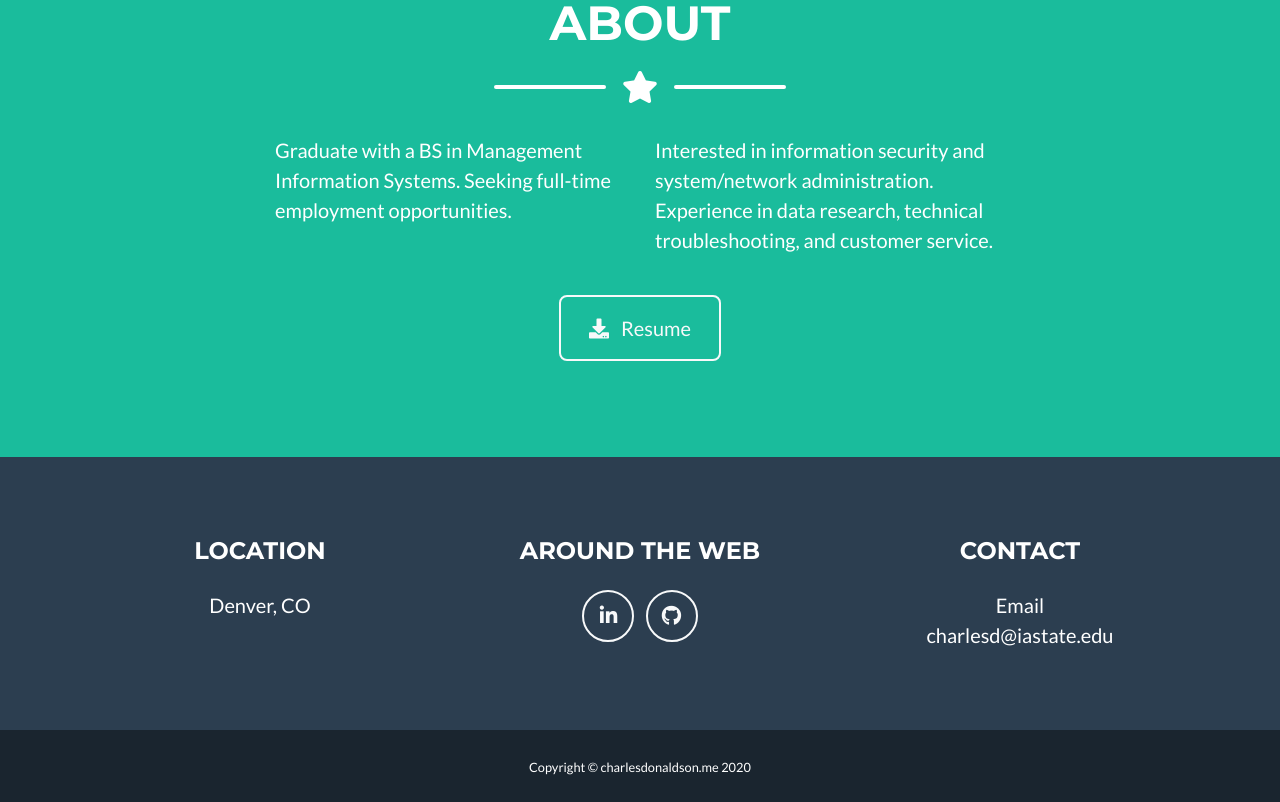
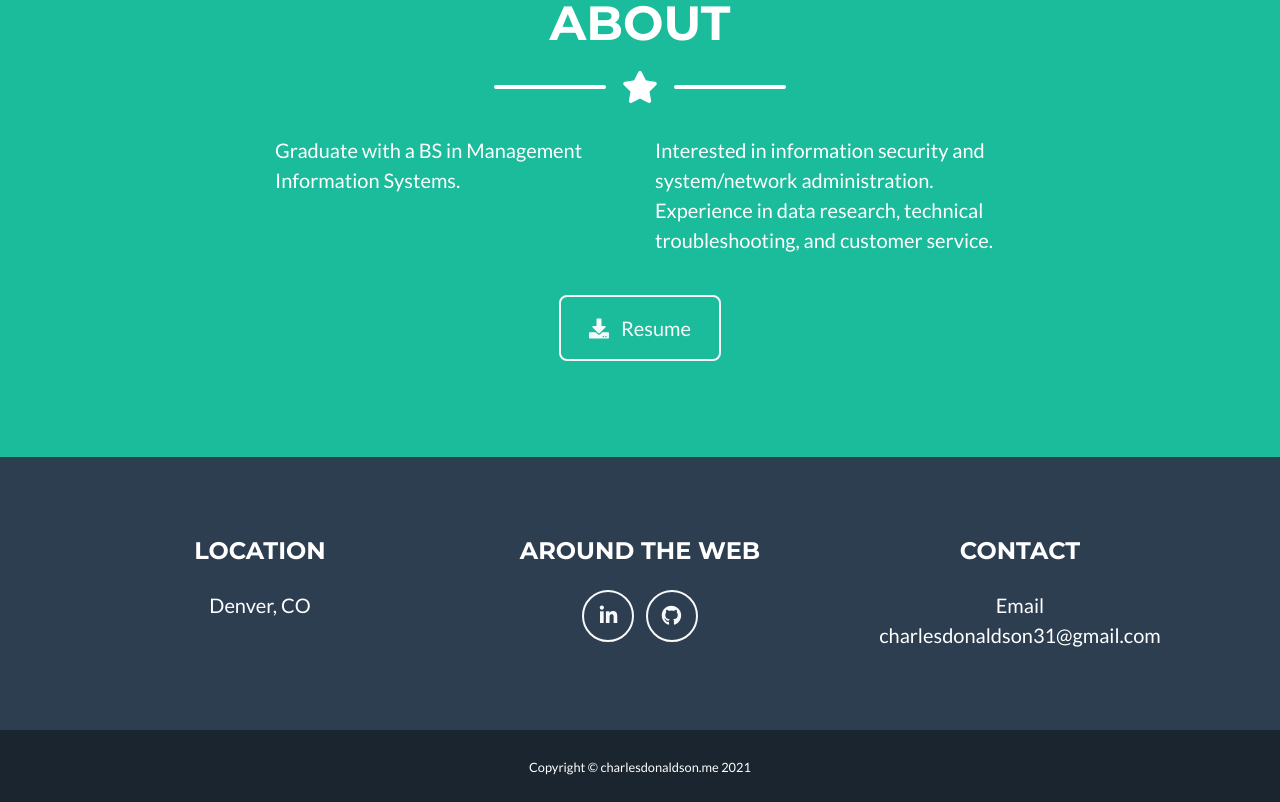
Before and after one commit to CharDon46/chardon46.github.io, a website with bundled scripts: page index.html in a window 1280 px wide. Shown: the part 1475-2277 px from the top of the page. Built offline with nearby package versions, Linux system fonts and the light colour scheme.

Commit message:
Updated About Me, Resume, end email.

```diff
--- a/index.html
+++ b/index.html
@@ -157,7 +157,7 @@
       <!-- About Section Content -->
       <div class="row">
         <div class="col-lg-4 ml-auto">
-          <p class="lead">Graduate with a BS in Management Information Systems. Seeking full-time employment opportunities.</p>
+          <p class="lead">Graduate with a BS in Management Information Systems.</p>
         </div>
         <div class="col-lg-4 mr-auto">
           <p class="lead">Interested in information security and system/network administration. Experience in data research, technical troubleshooting, and customer service.</p>
@@ -207,7 +207,7 @@
         <div class="col-lg-4 mb-5 mb-lg-0">
           <h4 class="text-uppercase mb-4">Contact</h4>
           <p class="lead mb-0">Email
-            <br>charlesd@iastate.edu</p>
+            <br>charlesdonaldson31@gmail.com</p>
         </div>
       </div>
     </div>
@@ -216,7 +216,7 @@
   <!-- Copyright Section -->
   <section class="copyright py-4 text-center text-white">
     <div class="container">
-      <small>Copyright &copy; charlesdonaldson.me 2020</small>
+      <small>Copyright &copy; charlesdonaldson.me 2021</small>
     </div>
   </section>
 
```
Also changed, not shown: 1 other file.
